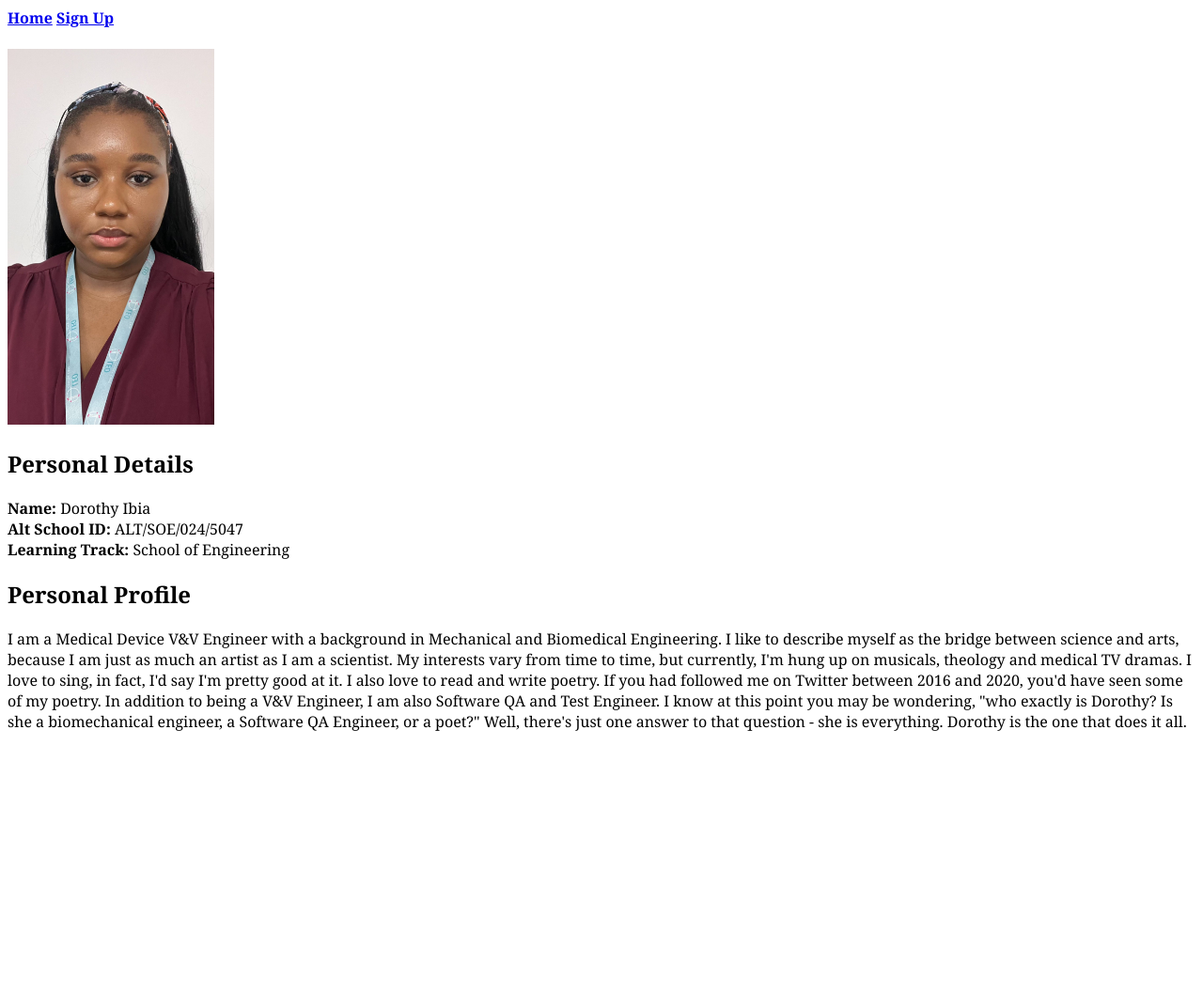
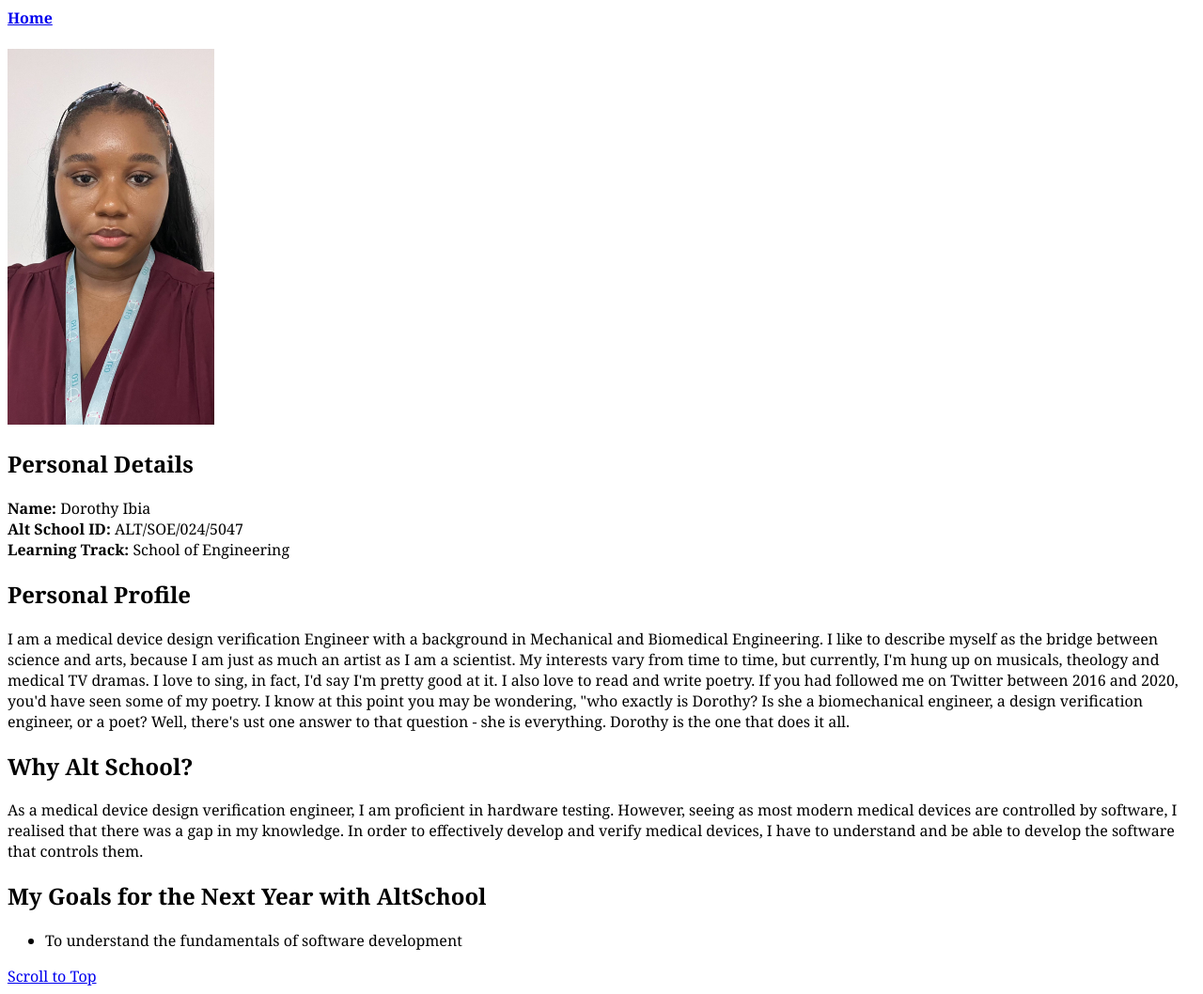
Before and after one commit to msibia/ASA_Assignment1, a plain HTML site: page index.html in a window 1280 px wide. Shown: the whole page at 94% size. Before the commit the page ends 800 px from the top, so only its background shows below. Drawn offline with Linux system fonts and the light colour scheme.

Commit message:
Added information to profile page

```diff
--- a/index.html
+++ b/index.html
@@ -1,29 +1,43 @@
 <!DOCTYPE html>
 <html lang="en" style="font-family: Georgia;">
+
 <head>
     <meta charset="UTF-8">
     <meta name="viewport" content="width=device-width, initial-scale=1.0">
     <title>Dorothy Ibia | SOE Assignment 1 </title>
 </head>
+
 <body>
-    <a href="./"><strong>Home</strong></a>
-    <!-- Link Form Element-->
-    <a href="./Pages/form.html" target="_blanks"><strong>Sign Up</strong></a><br><br>
-    <div>
+    <section id="top-of-page">
+        <a href="./"><strong>Home</strong></a><br><br>
+    </section>
+    <!-- Link for Image -->
     <img src="./Images/Dorothy_Profile_Picture.jpeg" height="400" width="220">
-    </div>
 
-    <div>
+    <section>
         <h2>Personal Details</h2>
         <strong>Name: </strong>Dorothy Ibia<br>
         <strong>Alt School ID: </strong>ALT/SOE/024/5047<br>
         <strong>Learning Track: </strong>School of Engineering
         <h2>Personal Profile</h2>
-        <p>I am a Medical Device V&V Engineer with a background in Mechanical and Biomedical Engineering. I like to describe myself as the bridge between science and arts, because I am just as much an artist as I am a scientist. My interests vary from time to time, but currently, I'm hung up on musicals, theology and medical TV dramas. I love to sing, in fact, I'd say I'm pretty good at it. I also love to read and write poetry. If you had followed me on Twitter between 2016 and 2020, you'd have seen some of my poetry. In addition to being a V&V Engineer, I am also Software QA and Test Engineer. I know at this point you may be wondering, "who exactly is Dorothy? Is she a biomechanical engineer, a Software QA Engineer, or a poet?" Well, there's just one answer to that question - she is everything. Dorothy is the one that does it all.</p>
+        <p>
+            I am a medical device design verification Engineer with a background in Mechanical and Biomedical Engineering. I like to
+            describe myself as the bridge between science and arts, because I am just as much an artist as I am a
+            scientist. My interests vary from time to time, but currently, I'm hung up on musicals, theology and medical
+            TV dramas. I love to sing, in fact, I'd say I'm pretty good at it. I also love to read and write poetry. If
+            you had followed me on Twitter between 2016 and 2020, you'd have seen some of my poetry. I know at this point you may be wondering,
+            "who exactly is Dorothy? Is she a biomechanical engineer, a design verification engineer, or a poet? Well, there's ust one answer to that question - she is everything. Dorothy is the one that does it all.
+        </p>
+        <h2>Why Alt School?</h2>
+        <p>
+            As a medical device design verification engineer, I am proficient in hardware testing. However, seeing as most modern medical devices are controlled by software, I realised that there was a gap in my knowledge. In order to effectively develop and verify medical devices, I have to understand and be able to develop the software that controls them.
+        </p>
+        <h2>My Goals for the Next Year with AltSchool</h2>
+        <ul>
+            <li>To understand the fundamentals of software development</li>
+        </ul>
+    </section>
+    <a href="#top-of-page">Scroll to Top</a>
+</body>
 
-
-
-    </div>
-
-</body>
 </html>
```
